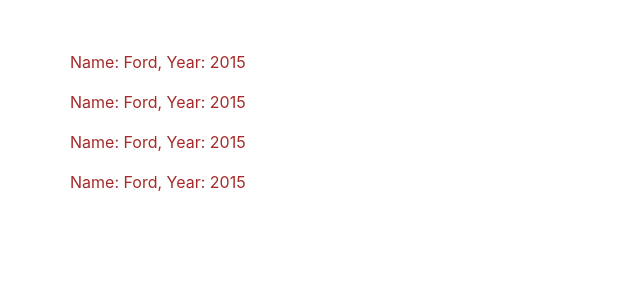
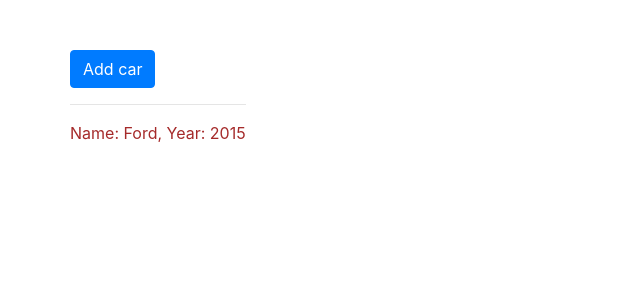
Before and after one commit to Aionoff/ng2-course-theory, an Angular app: page / in a window 1280 px wide. Shown: the top 300 px of the page, without its empty margins (0-640 px from the left). Built offline with nearby package versions, Linux system fonts and the light colour scheme.

Commit message:
Add Car button has been added to page with disabled mode

```diff
--- a/src/app/cars/cars.component.html
+++ b/src/app/cars/cars.component.html
@@ -1,4 +1,3 @@
+<button [disabled]="!canAddCar" class="btn btn-primary">Add car</button>
+<hr>
 <div app-car></div>
-<div app-car></div>
-<div app-car></div>
-<div app-car></div>
--- a/src/app/cars/cars.component.ts
+++ b/src/app/cars/cars.component.ts
@@ -1,15 +1,16 @@
-import { Component, OnInit } from '@angular/core';
+import { Component } from '@angular/core';
 
 @Component({
   selector: '.app-cars',
   templateUrl: './cars.component.html',
   styleUrls: ['./cars.component.scss']
 })
-export class CarsComponent implements OnInit {
+export class CarsComponent{
+  canAddCar = false;
 
-  constructor() { }
-
-  ngOnInit() {
+  constructor(){
+    setTimeout (() => {
+      this.canAddCar = true;
+    }, 4000);
   }
-
 }
```
